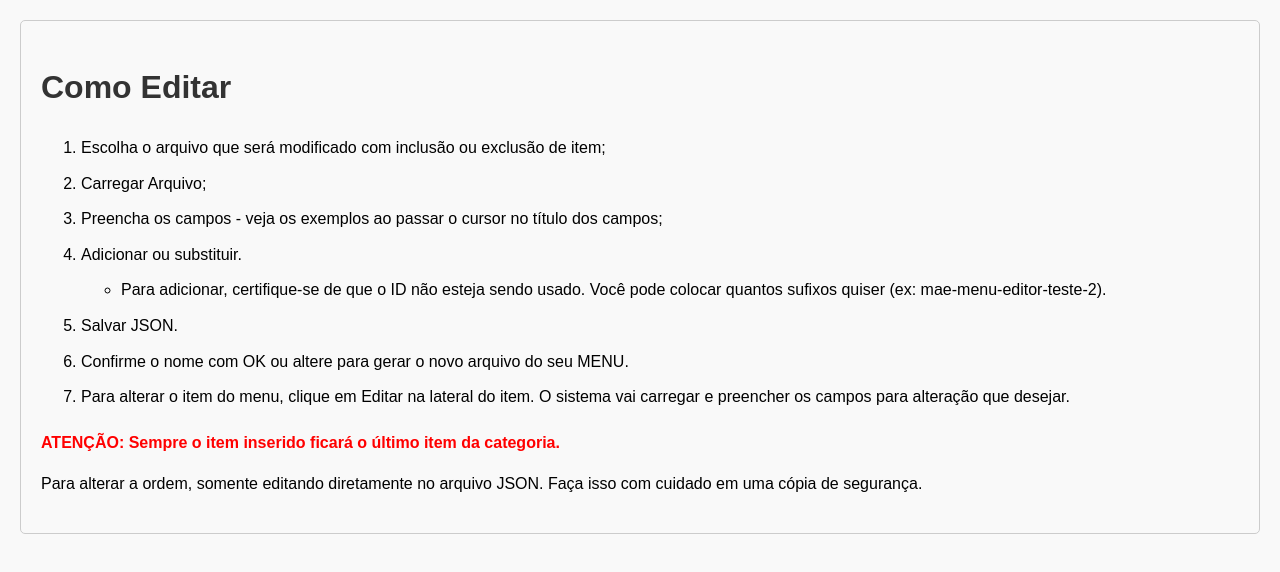
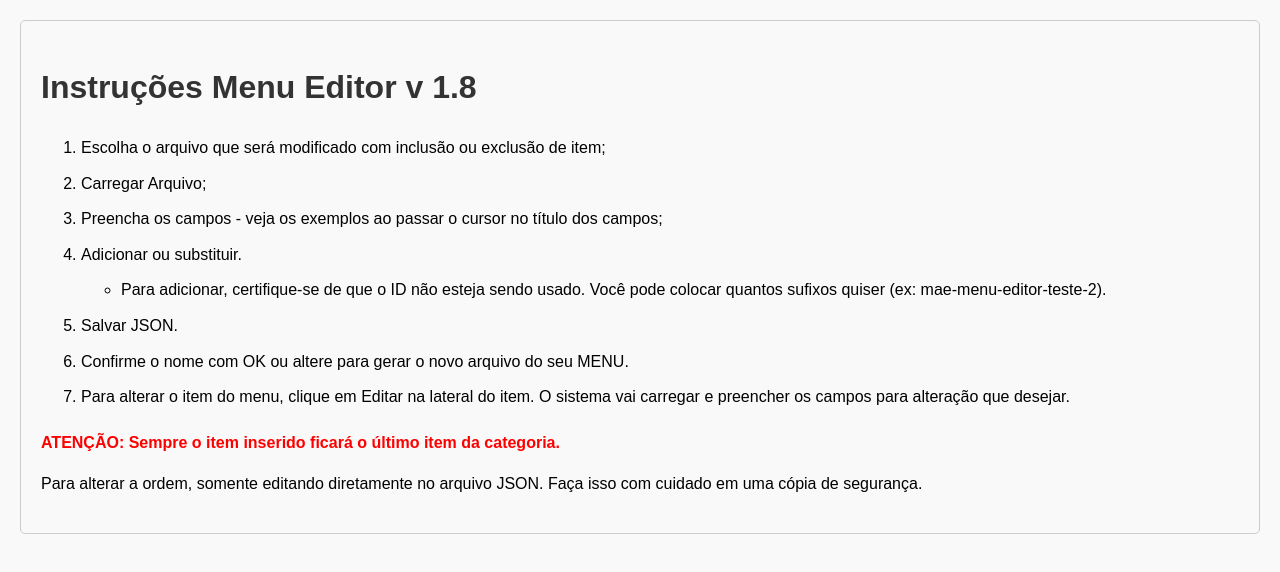
Before and after one commit to sobralfreenat/mae-menu-editor-instru-es, a plain HTML site: page index.html in a window 1280 px wide. Drawn offline with Linux system fonts and the light colour scheme.

Commit message:
Update index.html

```diff
--- a/index.html
+++ b/index.html
@@ -30,7 +30,7 @@
     </style>
 </head>
 <body>
-    <h1>Como Editar</h1>
+    <h1>Instruções Menu Editor v 1.8</h1>
     <ol>
         <li>Escolha o arquivo que será modificado com inclusão ou exclusão de item;</li>
         <li>Carregar Arquivo;</li>
```
